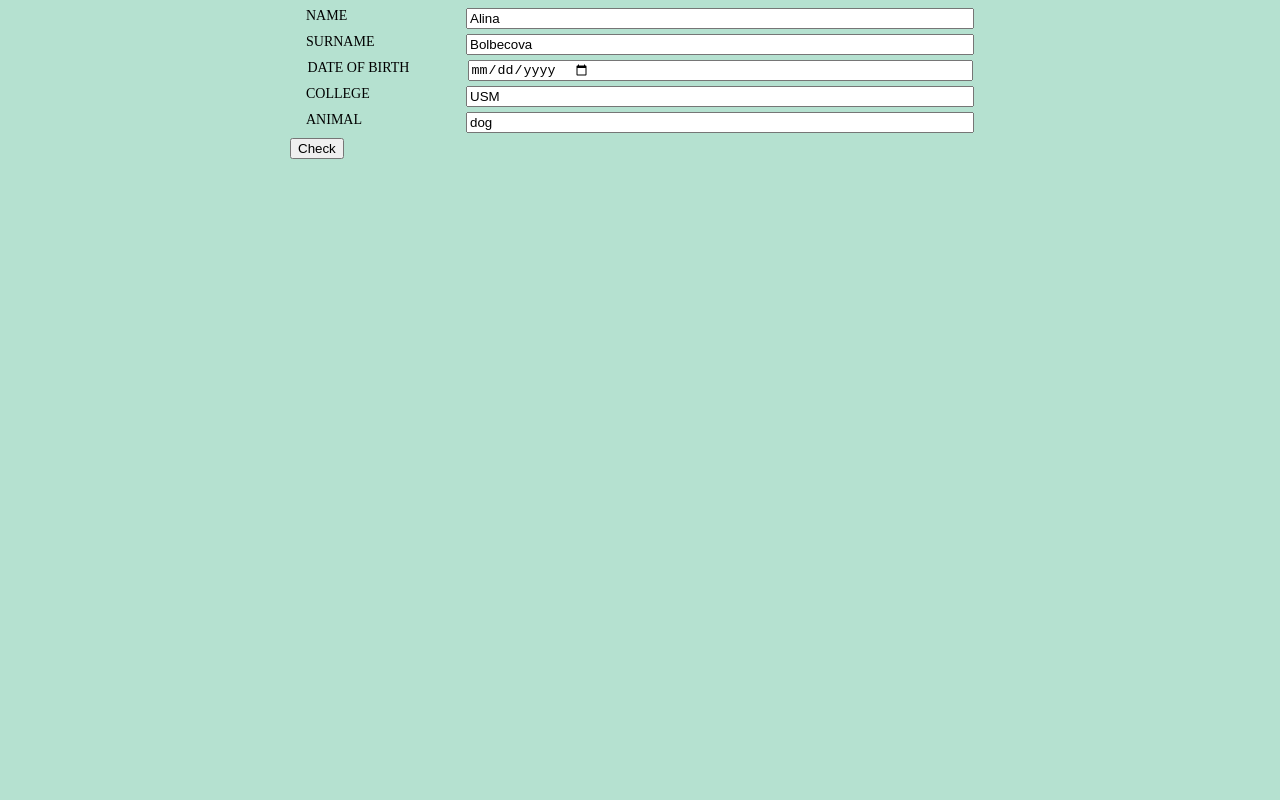
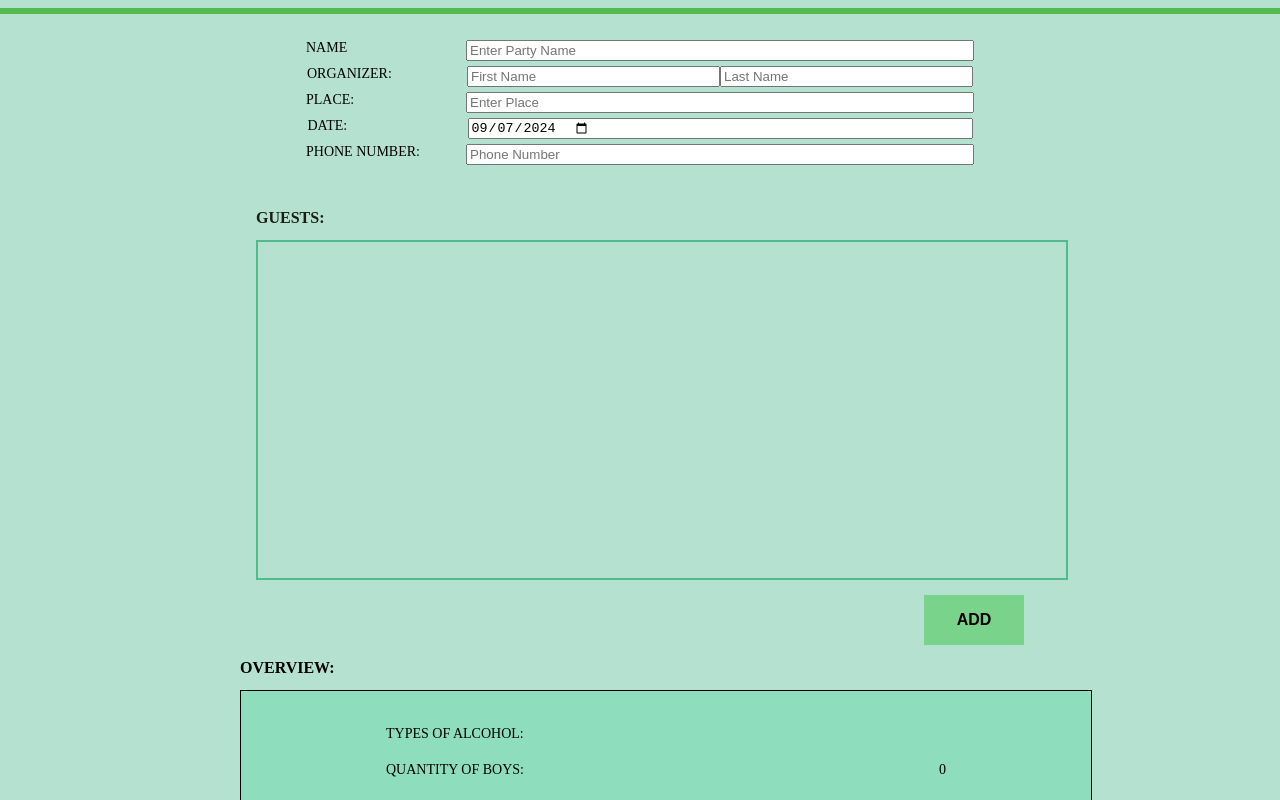
Before and after one commit to alinareabteva/party-organization, a React (Vite) app: page / in a window 1280 px wide. Shown: the top 800 px of the page. Built offline with nearby package versions, Linux system fonts and the light colour scheme.

Commit message:
Add like example person list with validation

```diff
--- a/src/App.tsx
+++ b/src/App.tsx
@@ -1,15 +1,14 @@
 import './App.css'
-// import Party from "./party/Party.tsx";
-import BaseStateComponent from "./prototype/BaseStateComponent.tsx";
+import Party from "./party/Party.tsx";
 
-function App( ) {
+
+function App() {
 
 
   return (
-      <div className="App">
-        {/*<Party/>*/}
-       <BaseStateComponent />
-      </div>
+    <div className="App">
+      <Party/>
+    </div>
   )
 }
 
--- a/src/prototype/validation/index.ts
+++ b/src/components/validation/index.ts
@@ -4,7 +4,7 @@ export type Validator<T> = (value: T[keyof T]) => string;
 export type ErrorState<T extends object> = Record<Partial<keyof T>, Array<string>>
 
 
-export type ValidatorConfig<T> = Record<Partial<keyof T>, Array<Validator<T>>>
+export type ValidatorConfig<T> = Partial<Record<keyof T, Array<Validator<T>>>>
 
 export function validateStateFunc<T extends object>(state: T, validatorConfig: ValidatorConfig<T>): ErrorState<T> {
   return Object.keys(state).reduce((acc, key) => {
@@ -24,6 +24,19 @@ export function validateStateFunc<T extends object>(state: T, validatorConfig: V
   }, {} as ErrorState<T>)
 }
 
+
+interface ValidateArrayResult<T extends object> {
+  errors: ErrorState<T>[];
+  isValid: boolean;
+}
+
+export function validateArray<T extends object>(array: T[], validatorConfig: ValidatorConfig<T>): ValidateArrayResult<T>  {
+  const errors = array.map((item) => validateStateFunc(item, validatorConfig))
+  return {
+    errors,
+    isValid: errors.every(error => Object.values(error).every((el => (el as Array<string>).length === 0)))
+  }
+}
 
 export function isNotEmptyValidator<T extends object>(value: T[keyof T]) {
   if (!value) {
@@ -77,10 +90,3 @@ export function birthDateValidator<T extends object>(value: T[keyof T]) {
   }
   return ''
 }
-
-export function onlyAbbreviationValidator<T extends object>(value: T[keyof T]) {
-  if ((/[a-z]/).test(value?.toString() || "")) {
-    return `Should be only Abbreviation`
-  }
-  return ''
-}
--- /dev/null
+++ b/src/prototype/BaseStateComponent.scss
@@ -0,0 +1,47 @@
+.people {
+  width: 100%;
+  display: flex;
+
+  .peopleLabel {
+    display: flex;
+    flex-direction: row;
+    align-items: center;
+    font-weight: 500;
+    font-size: 14px;
+    text-transform: uppercase;
+    width: 160px;
+  }
+
+  .peopleList {
+    width: 100%;
+    display: flex;
+    flex-direction: column;
+    gap: 20px;
+    overflow-y: scroll;
+    border: solid 2px #50bc8e;
+    padding: 20px;
+    height: 37vh;
+  }
+
+  .button-add {
+    display: flex;
+    width: 200px;
+    height: 50px;
+    justify-content: center;
+    align-items: center;
+    float: right;
+    margin-top: 2%;
+    background: #79d38a;
+    border: none;
+    font-weight: 600;
+    font-size: 14px;
+    text-transform: uppercase;
+    cursor: pointer;
+    transition: all .5s ease;
+
+    &.button-add:hover {
+      color: #000;
+      background-color: #30ca8b;
+    }
+  }
+}
--- a/src/prototype/BaseStateComponent.tsx
+++ b/src/prototype/BaseStateComponent.tsx
@@ -1,5 +1,6 @@
-import {ChangeEvent, MouseEvent, useState} from 'react';
+import {ChangeEvent} from 'react';
 import BaseInput from "../components/base/base-input/BaseInput.tsx";
+import "./BaseStateComponent.scss"
 import {
   ErrorState,
   isNotEmptyValidator,
@@ -7,13 +8,12 @@ import {
   isNotBiggerThanValidator,
   firstCharIsCapitalLetterValidator,
   onlyLettersValidator,
-  birthDateValidator,
-  onlyAbbreviationValidator,
-  validateStateFunc,
+  // birthDateValidator,
+  // validateStateFunc,
   ValidatorConfig,
-} from "./validation";
+} from "../components/validation/index.ts";
 
-interface FormState {
+export interface Person {
   name: string;
   surname: string;
   dateOfBirth: string;
@@ -22,91 +22,68 @@ interface FormState {
 }
 
 
-const formValidatorConfig: ValidatorConfig<FormState> = {
+export const formValidatorConfig: ValidatorConfig<Person> = {
   name: [
-    isNotEmptyValidator<FormState>,
-    isNotLessThanValidator<FormState>(5),
-    isNotBiggerThanValidator<FormState>(20),
-    firstCharIsCapitalLetterValidator<FormState>(),
-    onlyLettersValidator<FormState>("Name")
+    isNotEmptyValidator<Person>,
+    isNotLessThanValidator<Person>(5),
+    isNotBiggerThanValidator<Person>(20),
+    firstCharIsCapitalLetterValidator<Person>(),
+    onlyLettersValidator<Person>("Name")
   ],
   surname: [
-    isNotEmptyValidator<FormState>,
-    isNotLessThanValidator<FormState>(5),
-    isNotBiggerThanValidator<FormState>(25),
-    firstCharIsCapitalLetterValidator<FormState>(),
-    onlyLettersValidator<FormState>("Surname")
+    isNotEmptyValidator<Person>,
+    isNotLessThanValidator<Person>(5),
+    isNotBiggerThanValidator<Person>(25),
+    firstCharIsCapitalLetterValidator<Person>(),
+    onlyLettersValidator<Person>("Surname")
   ],
   dateOfBirth: [
-    isNotEmptyValidator<FormState>,
-    birthDateValidator<FormState>
+    isNotEmptyValidator<Person>,
+    //birthDateValidator<Person>
 
   ],
   college: [
-    isNotEmptyValidator<FormState>,
-    isNotLessThanValidator<FormState>(2),
-    isNotBiggerThanValidator<FormState>(25),
-    onlyAbbreviationValidator<FormState>
+    isNotEmptyValidator<Person>,
+    isNotLessThanValidator<Person>(2),
+    isNotBiggerThanValidator<Person>(25),
   ],
   animal: [
-    isNotEmptyValidator<FormState>,
-    isNotLessThanValidator<FormState>(1),
-    isNotBiggerThanValidator<FormState>(25)
+    isNotEmptyValidator<Person>,
+    isNotLessThanValidator<Person>(1),
+    isNotBiggerThanValidator<Person>(25)
   ]
 }
 
+interface BaseStateComponentProps {
+  index: number;
+  person: Person;
+  personErrors: ErrorState<Person>;
+  onChange: (part: Partial<Person>, index: number) => void;
+}
 
-const BaseStateComponent = () => {
-  const [state, setAppState] = useState<FormState>({
-    name: "Alina",
-    surname: "Bolbecova",
-    dateOfBirth: "01.03.1999",
-    college: "USM",
-    animal: "dog"
-  })
-
-  const [errorState, setErrorState] = useState<ErrorState<FormState>>({
-    name: new Array<string>(),
-    surname: new Array<string>(),
-    dateOfBirth: new Array<string>(),
-    college: new Array<string>(),
-    animal: new Array<string>(),
-  })
+const BaseStateComponent = ({index, person, personErrors, onChange}: BaseStateComponentProps) => {
 
 
   const handleInputChange = ({target: {name, value}}: ChangeEvent<HTMLInputElement>) => {
-    setAppState(prevState => ({
-        ...prevState,
-        [name]: value,
-      })
-    );
+    onChange ({
+      [name]: value,
+    }, index)
   }
 
-  const onClickCheck = (e: MouseEvent) => {
-    e.preventDefault();
-
-    const validationREs = validateStateFunc(state, formValidatorConfig);
-
-    setErrorState(prevState => ({
-      ...prevState,
-      ...validationREs
-    }));
-  }
 
   return (
     <div>
-      <BaseInput value={state.name} name="name" label={"Name"} onChange={handleInputChange}
-                 errorMessage={errorState.name.join("; ")}/>
-      <BaseInput value={state.surname} name="surname" label={"Surname"} onChange={handleInputChange}
-                 errorMessage={errorState.surname.join("; ")}/>
-      <BaseInput type="date" value={state.dateOfBirth} name="dateOfBirth" label={"Date Of Birth"}
+      <BaseInput value={person.name} name="name" label={"Name"} onChange={handleInputChange}
+                 errorMessage={personErrors.name.join("; ")}/>
+      <BaseInput value={person.surname} name="surname" label={"Surname"} onChange={handleInputChange}
+                 errorMessage={personErrors.surname.join("; ")}/>
+      <BaseInput type="date" value={person.dateOfBirth} name="dateOfBirth" label={"Date Of Birth"}
                  onChange={handleInputChange}
-                 errorMessage={errorState.dateOfBirth.join("; ")}/>
-      <BaseInput value={state.college} name="college" label={"College"} onChange={handleInputChange}
-                 errorMessage={errorState.college.join("; ")}/>
-      <BaseInput value={state.animal} name="animal" label={"Animal"} onChange={handleInputChange}
-                 errorMessage={errorState.animal.join("; ")}/>
-      <button onClick={onClickCheck}>Check</button>
+                 errorMessage={personErrors.dateOfBirth.join("; ")}/>
+      <BaseInput value={person.college} name="college" label={"College"} onChange={handleInputChange}
+                 errorMessage={personErrors.college.join("; ")}/>
+      <BaseInput value={person.animal} name="animal" label={"Animal"} onChange={handleInputChange}
+                 errorMessage={personErrors.animal.join("; ")}/>
     </div>
   );
 };
```
Also changed, not shown: src/prototype/PersonList.tsx (added, +93 -0 lines).
